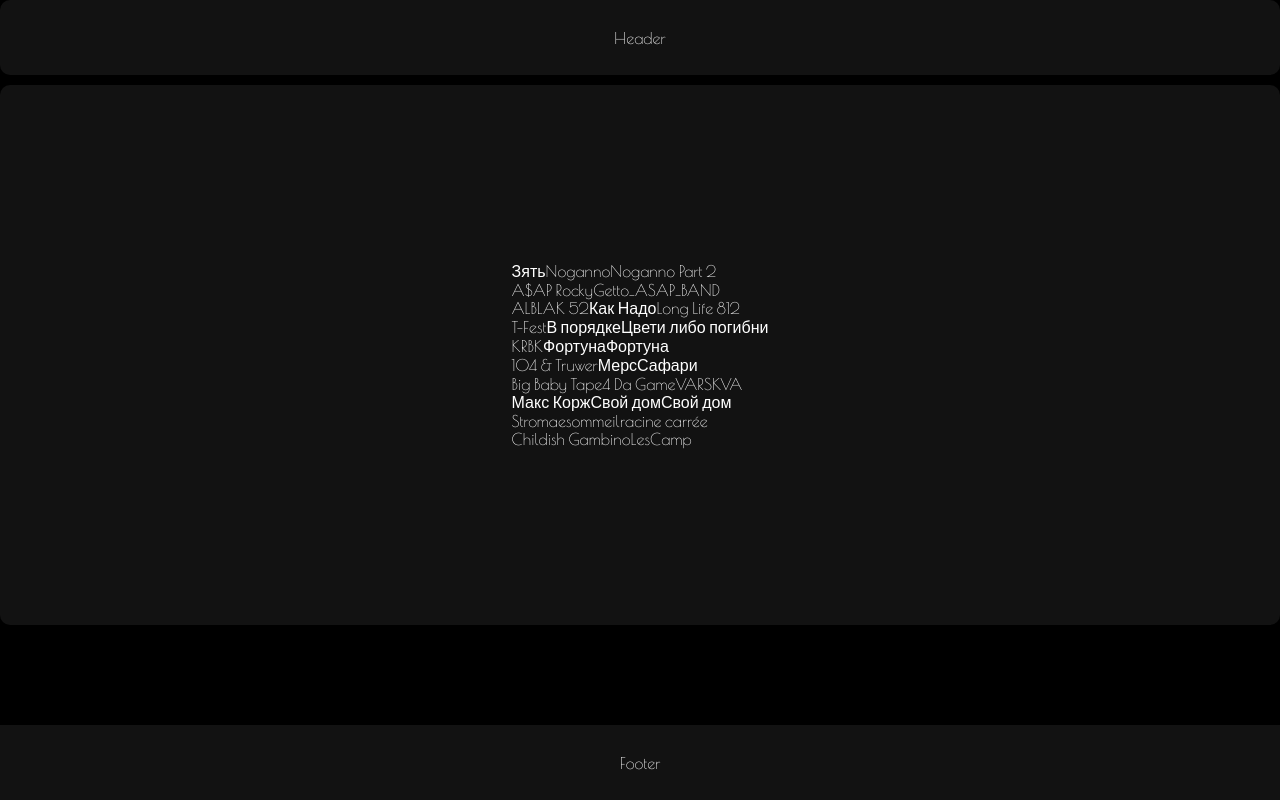
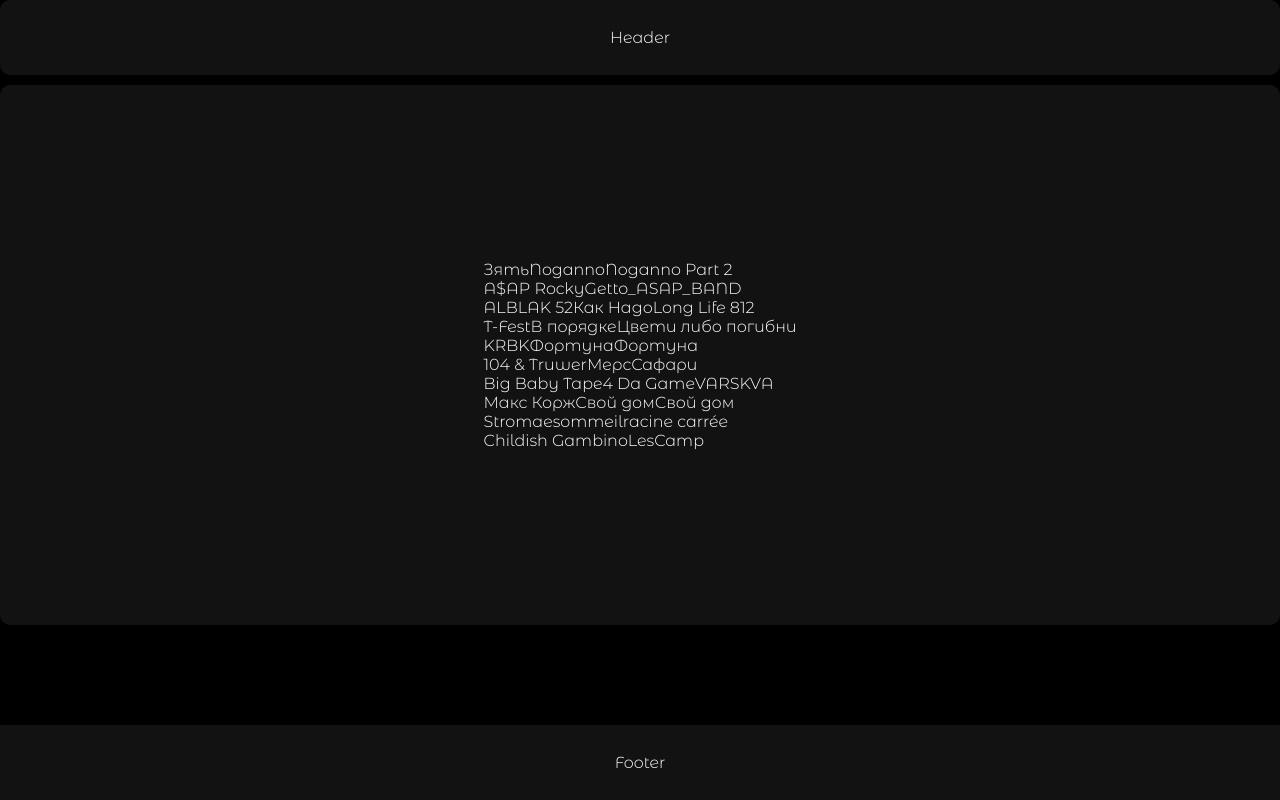
Before and after one commit to alexborisoff/spotiwhy, a React (Vite) app: page / in a window 1280 px wide. Built offline with nearby package versions, Linux system fonts and the light colour scheme.

Commit message:
addition of global files

```diff
--- a/index.html
+++ b/index.html
@@ -6,7 +6,7 @@
         <link rel="preconnect" href="https://fonts.googleapis.com" />
         <link rel="preconnect" href="https://fonts.gstatic.com" crossorigin />
         <link
-            href="https://fonts.googleapis.com/css2?family=Poiret+One&family=Ubuntu:ital,wght@0,300;0,400;0,500;0,700;1,300;1,400;1,500;1,700&display=swap"
+            href="https://fonts.googleapis.com/css2?family=Montserrat+Alternates:ital,wght@0,100;0,200;0,300;0,400;0,500;0,600;0,700;0,800;0,900;1,100;1,200;1,300;1,400;1,500;1,600;1,700;1,800;1,900&family=Poiret+One&family=Ubuntu:ital,wght@0,300;0,400;0,500;0,700;1,300;1,400;1,500;1,700&display=swap"
             rel="stylesheet"
         />
         <meta name="viewport" content="width=device-width, initial-scale=1.0" />
--- a/src/index.css
+++ b/src/index.css
@@ -5,8 +5,8 @@
 }
 
 :root {
-    font-family: 'Poiret One', sans-serif;
-    font-weight: 400;
+    font-family: 'Montserrat Alternates', sans-serif;
+    font-weight: 300;
     font-style: normal;
 
     background-color: #000000;
```
Also changed, not shown: 1 other file (tests, documents, lock files or other folders).
